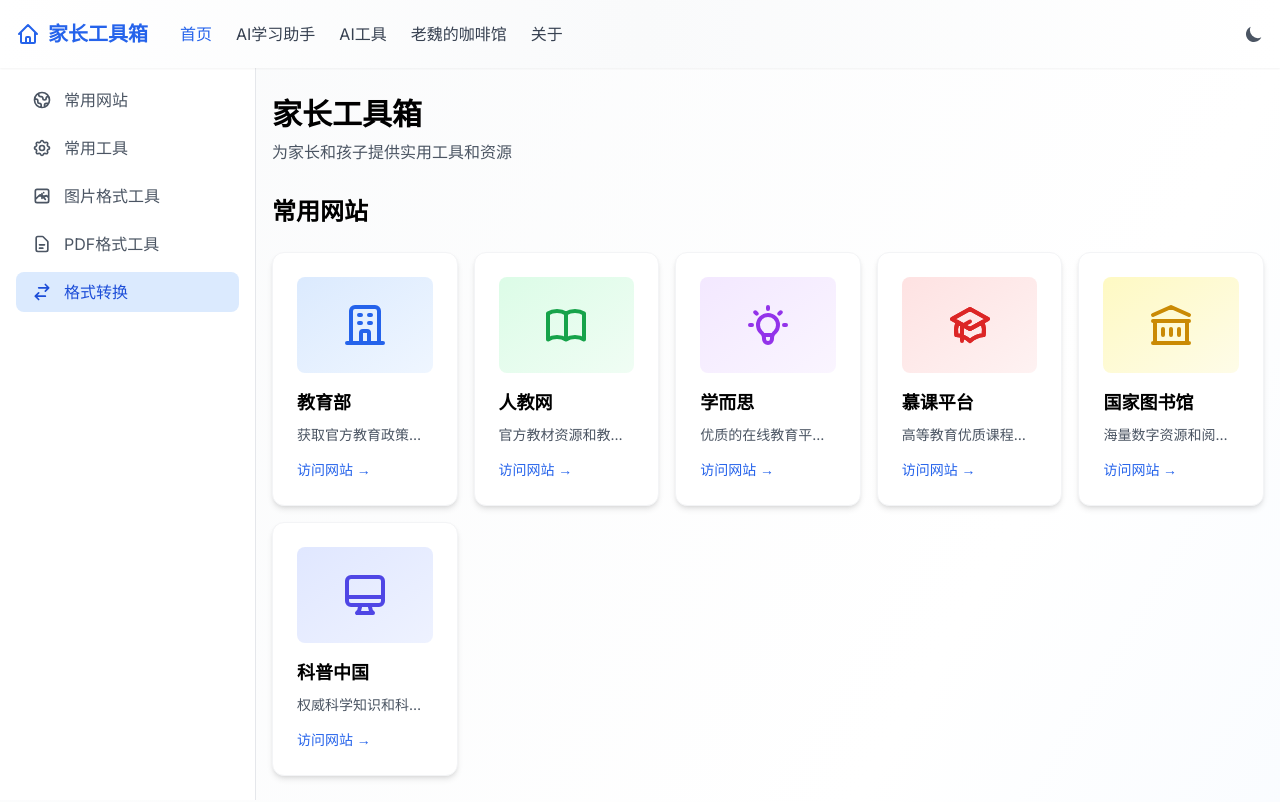
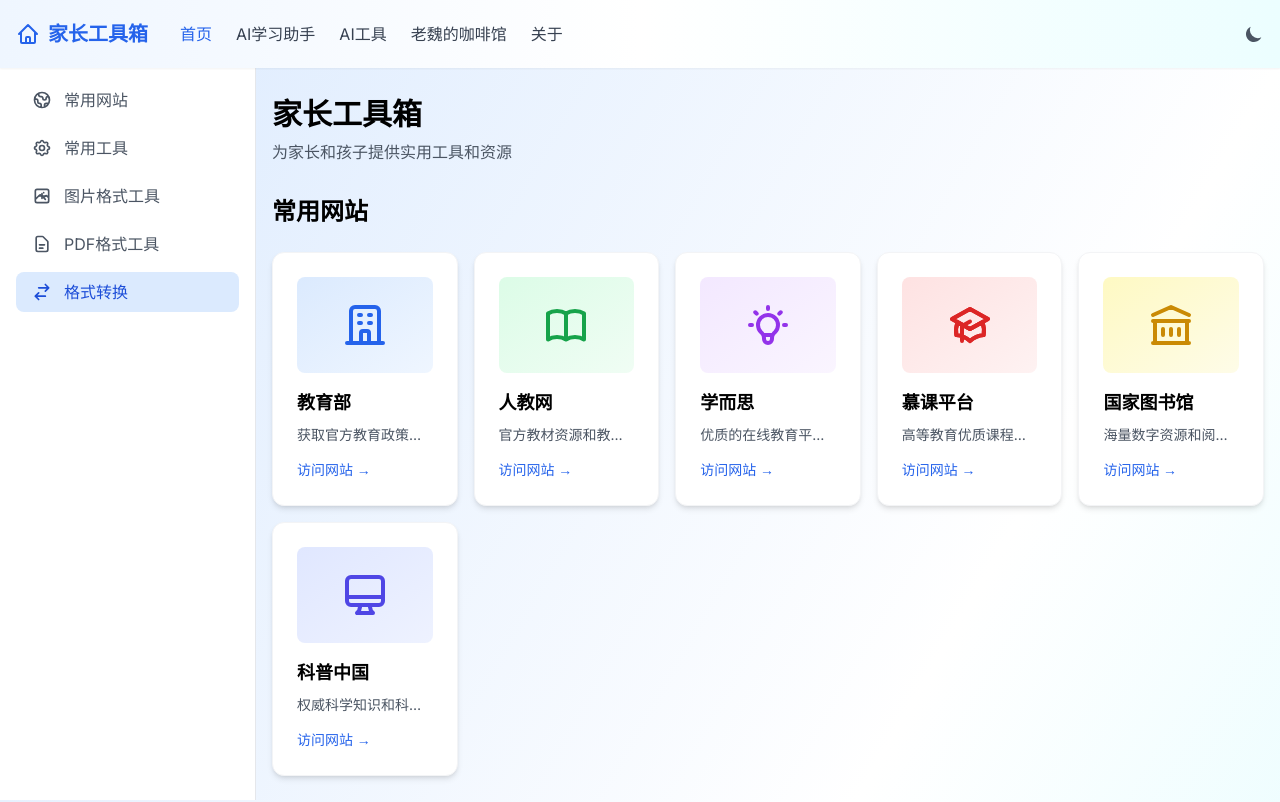
Before and after one commit to DazhiFe/parent-toolkit, a Vue app: page / in a window 1280 px wide. Shown: the top 802 px of the page. Built offline with nearby package versions, Linux system fonts and the light colour scheme.

Commit message:
style: 加深页面和头部导航渐变颜色

```diff
--- a/src/components/AppHeader.vue
+++ b/src/components/AppHeader.vue
@@ -20,7 +20,7 @@
 </script>
 
 <template>
-  <header class="bg-gradient-to-r from-white via-gray-50 to-white dark:from-gray-800 dark:via-gray-900 dark:to-gray-800 shadow-sm fixed top-0 left-0 right-0 z-50 backdrop-blur-md bg-opacity-90">
+  <header class="bg-gradient-to-r from-blue-50 via-white to-cyan-50 dark:from-gray-800 dark:via-gray-900 dark:to-gray-800 shadow-sm fixed top-0 left-0 right-0 z-50 backdrop-blur-md bg-opacity-90">
     <nav class="w-full pl-4 pr-2 py-4 flex items-center justify-between">
       <div class="flex items-center space-x-8">
         <RouterLink to="/" class="text-xl font-bold text-primary-600 dark:text-primary-400 flex items-center">
--- a/src/views/AiToolsView.vue
+++ b/src/views/AiToolsView.vue
@@ -208,7 +208,7 @@
 </script>
 
 <template>
-  <div class="flex min-h-screen bg-gradient-to-br from-gray-50 via-white to-purple-50 dark:from-gray-900 dark:via-gray-800 dark:to-gray-900">
+  <div class="flex min-h-screen bg-gradient-to-br from-purple-100 via-white to-blue-100 dark:from-gray-900 dark:via-gray-800 dark:to-purple-900">
     <SideNav />
 
     <div class="flex-1 lg:ml-64 px-4 py-8">
--- a/src/views/HomeView.vue
+++ b/src/views/HomeView.vue
@@ -4,7 +4,7 @@
 </script>
 
 <template>
-  <div class="flex min-h-screen bg-gradient-to-br from-gray-50 via-white to-blue-50 dark:from-gray-900 dark:via-gray-800 dark:to-gray-900">
+  <div class="flex min-h-screen bg-gradient-to-br from-blue-100 via-white to-cyan-100 dark:from-gray-900 dark:via-gray-800 dark:to-blue-900">
     <!-- 左侧导航 -->
     <SideNav />
 
```
